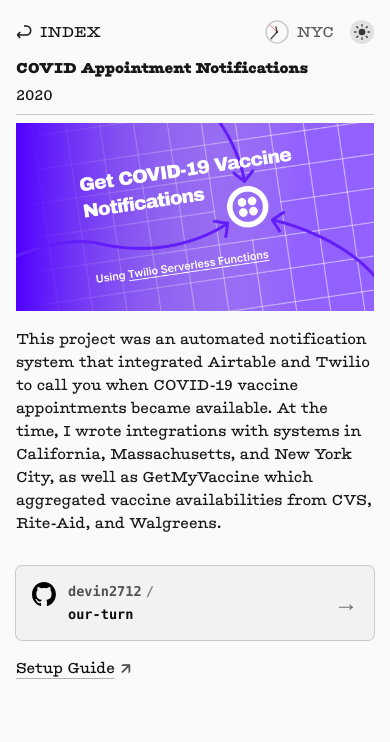
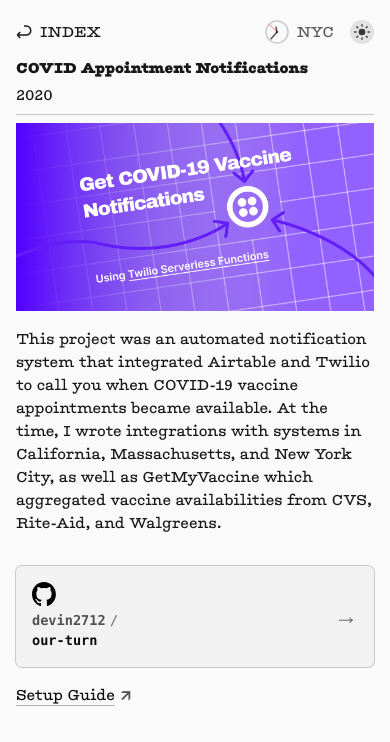
Before and after one commit to devin2712/ddxdevin, a Next.js app: page /en/covid-appointments in a window 390 px wide. Shown: the top 742 px of the page. Built offline with nearby package versions, Linux system fonts and the light colour scheme.

Commit message:
Update spacing

```diff
--- a/src/components/ui/GitHubRepoDisplay.module.css
+++ b/src/components/ui/GitHubRepoDisplay.module.css
@@ -27,7 +27,6 @@
 
 .header {
   display: flex;
-  align-items: flex-start;
   gap: 0.75rem;
 }
 
@@ -42,7 +41,7 @@
   gap: 0.25rem;
   font-size: 1rem;
   font-weight: 600;
-  line-height: 1.4;
+  line-height: 1.5;
 }
 
 .username {
@@ -87,12 +86,18 @@
 }
 
 @media (max-width: 432px) {
-  .repoPath {
-    flex-direction: column;
+  .header {
+    display: block;
   }
 
-  .repoPath,
   .repoPrefix {
+    display: flex;
+    gap: 0.25rem;
+    font-size: 0.85rem;
+  }
+
+  .repoPath {
+    display: block;
     font-size: 0.85rem;
   }
 
```
Also changed, not shown: public/docs/concerts-backup.csv.
